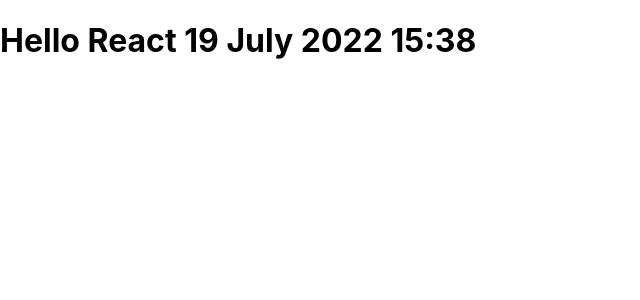
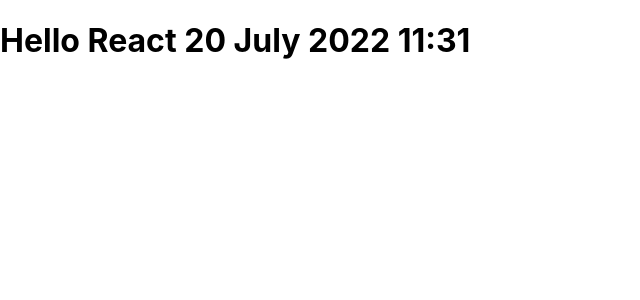
Before and after one commit to downey88/reactfrontend, a React (Create React App) app: page / in a window 1280 px wide. Shown: the top 300 px of the page, without its empty margins (0-640 px from the left). Built offline with nearby package versions, Linux system fonts and the light colour scheme.

Commit message:
New Server

```diff
--- a/src/App.js
+++ b/src/App.js
@@ -1,7 +1,7 @@
 function App() {
   return (
     <div>
-        <h1>Hello React 19 July 2022 15:38</h1>
+        <h1>Hello React 20 July 2022 11:31</h1>
     </div>
   );
 }
```
